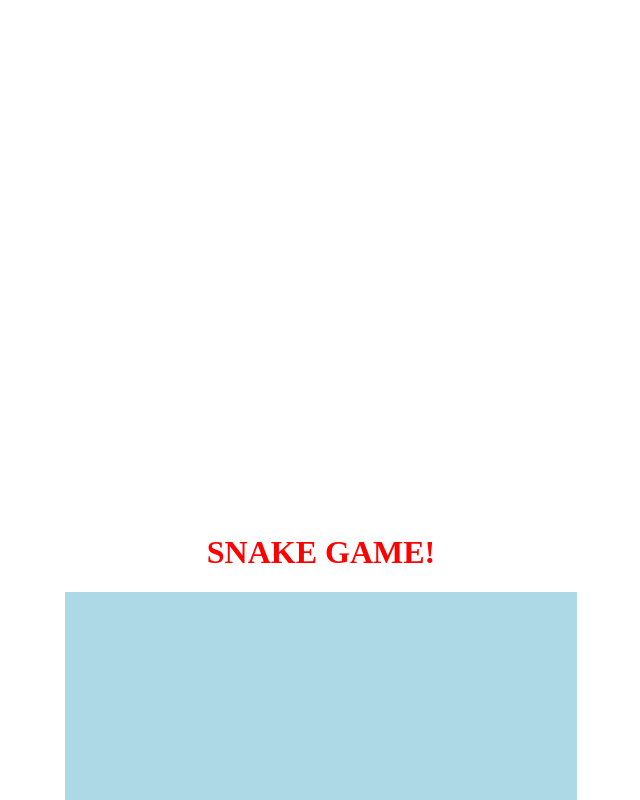
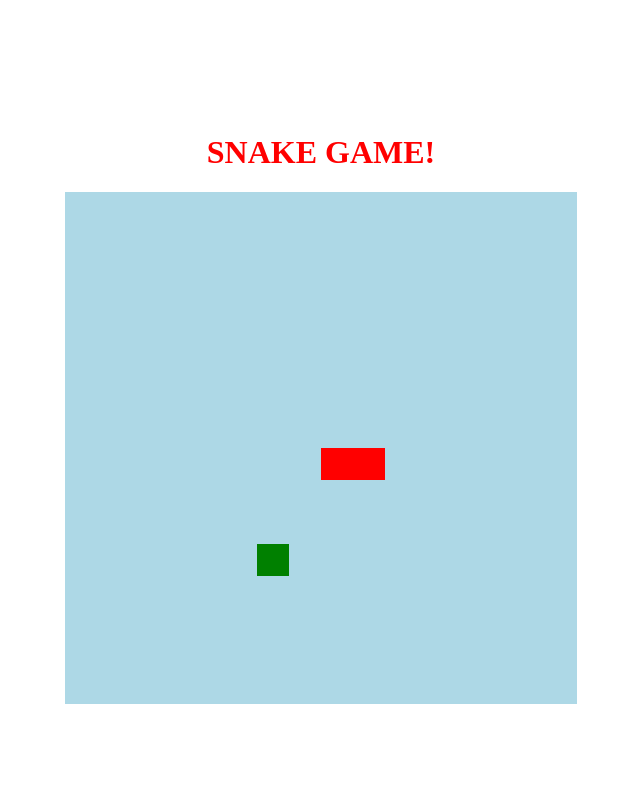
Before and after one commit to gileaddias/Snake-Game, a plain HTML site: page Index.html in a window 1280 px wide. Shown: the top 800 px of the page, without its empty margins (319-959 px from the left). Drawn offline with Linux system fonts and the light colour scheme.

Commit message:
Update style.css

```diff
--- a/style.css
+++ b/style.css
@@ -1,6 +1,6 @@
 body{
-    height: 200vh;
-    width: 200;
+    height: 100vh;
+    width: 100;
     display: flex;
     justify-content: center;
     align-items: center;
```
